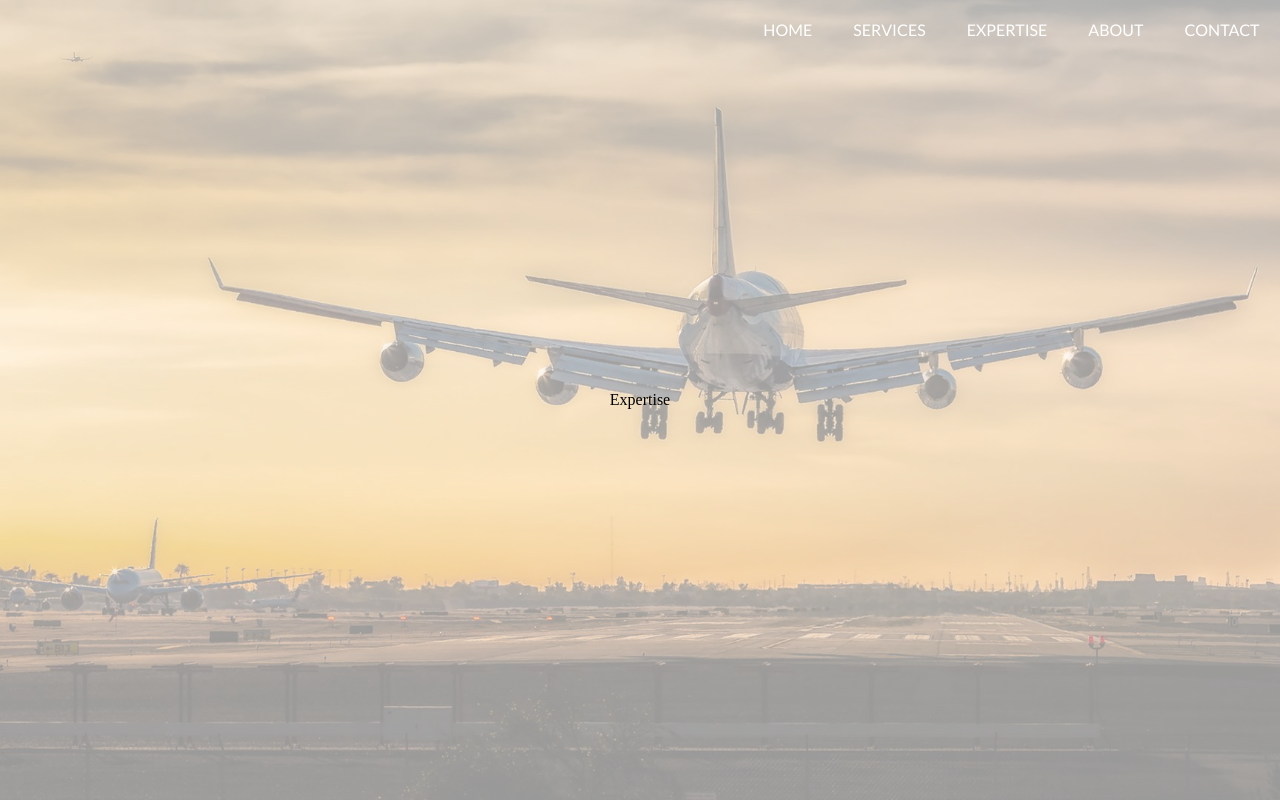
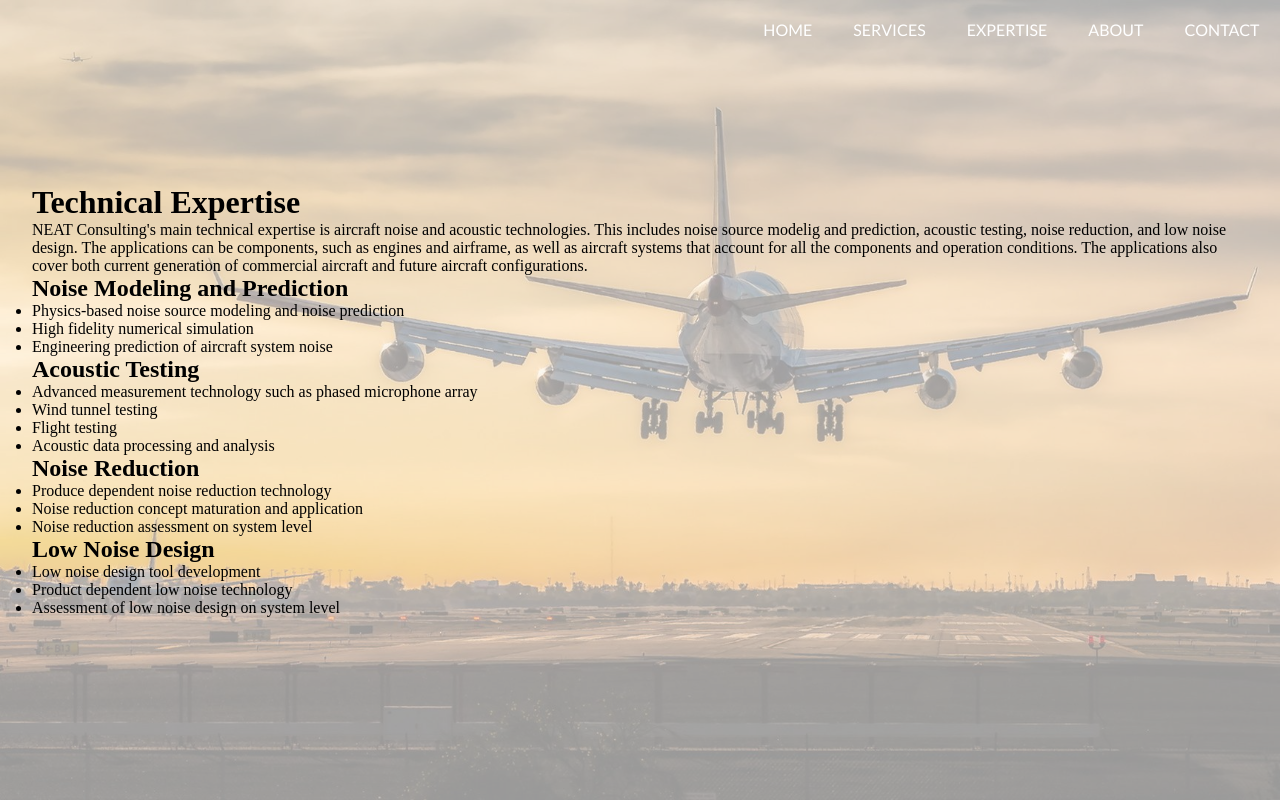
Before and after one commit to neat-consulting/neat-website, a React app: page /Expertise in a window 1280 px wide. Built offline with nearby package versions, Linux system fonts and the light colour scheme.

Commit message:
expertise page

```diff
--- a/src/components/Expertise/Expertise.jsx
+++ b/src/components/Expertise/Expertise.jsx
@@ -1,9 +1,52 @@
 import React, { Component } from 'react';
+import './_Expertise.scss';
 
-export default class Expertise extends Component {
-  render() {
-    return (
-      <div>Expertise</div>
-    );
-  }
+export default function Expertise() {
+  return (
+    <div className="expertise">
+
+      <div>
+        <h1>Technical Expertise</h1>
+        <p>NEAT Consulting's main technical expertise is aircraft noise and acoustic technologies. This includes noise source modelig and prediction, acoustic testing, noise reduction, and low noise design. The applications can be components, such as engines and airframe, as well as aircraft systems that account for all the components and operation conditions. The applications also cover both current generation of commercial aircraft and future aircraft configurations.</p>
+      </div>
+
+      <div>
+        <h2>Noise Modeling and Prediction</h2>
+        <ul>
+          <li>Physics-based noise source modeling and noise prediction</li>
+          <li>High fidelity numerical simulation</li>
+          <li>Engineering prediction of aircraft system noise</li>
+        </ul>
+      </div>
+
+      <div>
+        <h2>Acoustic Testing</h2>
+        <ul>
+          <li>Advanced measurement technology such as phased microphone array</li>
+          <li>Wind tunnel testing</li>
+          <li>Flight testing</li>
+          <li>Acoustic data processing and analysis</li>
+        </ul>
+      </div>
+
+      <div>
+        <h2>Noise Reduction</h2>
+        <ul>
+          <li>Produce dependent noise reduction technology</li>
+          <li>Noise reduction concept maturation and application</li>
+          <li>Noise reduction assessment on system level</li>
+        </ul>
+      </div>
+
+      <div>
+        <h2>Low Noise Design</h2>
+        <ul>
+          <li>Low noise design tool development</li>
+          <li>Product dependent low noise technology</li>
+          <li>Assessment of low noise design on system level</li>
+        </ul>
+      </div>
+
+    </div>
+  );
 }
--- /dev/null
+++ b/src/components/Expertise/_Expertise.scss
@@ -0,0 +1,3 @@
+.expertise {
+  margin: 2em;
+}
```
